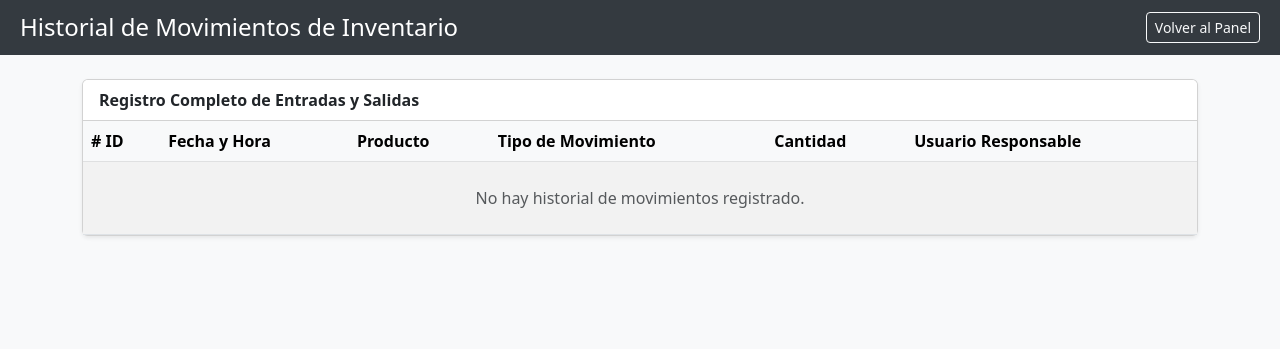
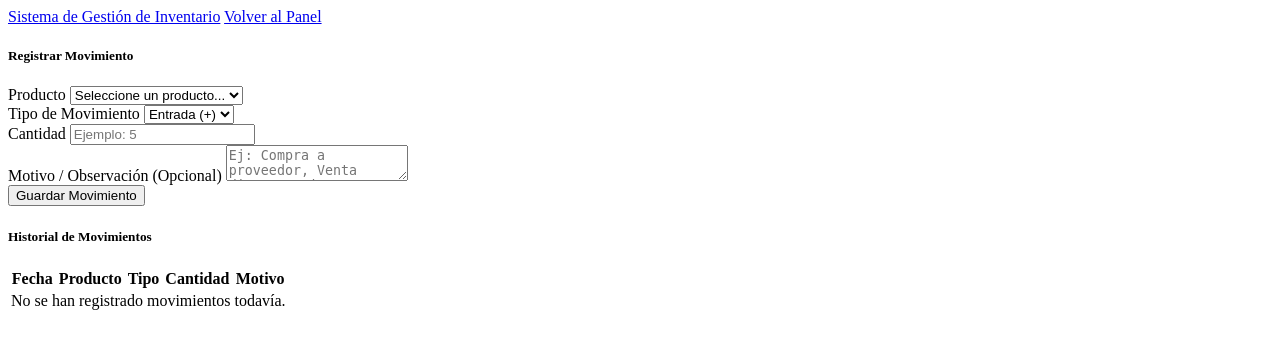
Before and after one commit to Andresmoreno1995-18/sistema-inventario-flask, a Flask app: page /movimientos in a window 1280 px wide. Shown: the top 349 px of the page. Run offline with Flask 3, Linux system fonts and the light colour scheme; a user stored in the database is signed in; data comes from the database, SQL or seed files in the repository; data that the repository does not hold is empty; some libraries are stand-ins or nearby versions.

Commit message:
Update movimientos.html

```diff
--- a/templates/movimientos.html
+++ b/templates/movimientos.html
@@ -3,58 +3,111 @@
 <head>
     <meta charset="UTF-8">
     <meta name="viewport" content="width=device-width, initial-scale=1.0">
-    <title>Historial de Movimientos</title>
-    <link href="https://cdn.jsdelivr.net/npm/bootstrap@5.3.0/dist/css/bootstrap.min.css" rel="stylesheet">
-    <style>
-        body { background-color: #f8f9fa; }
-        .top-bar { background-color: #343a40; color: white; padding: 12px 20px; }
-    </style>
+    <title>Gestión de Movimientos - Inventario</title>
+    <link href="[https://cdn.jsdelivr.net/npm/bootstrap@5.3.0/dist/css/bootstrap.min.css](https://cdn.jsdelivr.net/npm/bootstrap@5.3.0/dist/css/bootstrap.min.css)" rel="stylesheet">
 </head>
-<body>
+<body class="bg-light">
+    <!-- Navegación -->
+    <nav class="navbar navbar-expand-lg navbar-dark bg-dark mb-4">
+        <div class="container-fluid px-4">
+            <a class="navbar-brand fw-bold" href="/">Sistema de Gestión de Inventario</a>
+            <a href="/" class="btn btn-outline-light btn-sm">Volver al Panel</a>
+        </div>
+    </nav>
 
-    <div class="top-bar d-flex justify-content-between align-items-center">
-        <h4 class="m-0">Historial de Movimientos de Inventario</h4>
-        <a href="{{ url_for('inicio') }}" class="btn btn-outline-light btn-sm">Volver al Panel</a>
+    <div class="container">
+        <div class="row g-4">
+            <!-- Formulario para Registrar Movimiento -->
+            <div class="col-md-5">
+                <div class="card shadow-sm border-0">
+                    <div class="card-header bg-primary text-white">
+                        <h5 class="card-title mb-0">Registrar Movimiento</h5>
+                    </div>
+                    <div class="card-body">
+                        {% with messages = get_flashed_messages(with_categories=true) %}
+                            {% if messages %}
+                                {% for category, message in messages %}
+                                    <div class="alert alert-{{ category if category != 'error' else 'danger' }} alert-dismissible fade show" role="alert">
+                                        {{ message }}
+                                        <button type="button" class="btn-close" data-bs-dismiss="alert" aria-label="Close"></button>
+                                    </div>
+                                {% endfor %}
+                            {% endif %}
+                        {% endwith %}
+
+                        <form action="/movimientos" method="POST">
+                            <div class="mb-3">
+                                <label for="producto_id" class="form-label fw-bold">Producto</label>
+                                <select class="form-select" id="producto_id" name="producto_id" required>
+                                    <option value="" disabled selected>Seleccione un producto...</option>
+                                    {% for prod in productos %}
+                                        <option value="{{ prod[0] }}" {% if request.args.get('producto_id')|int == prod[0] %}selected{% endif %}>
+                                            {{ prod[1] }} (Stock actual: {{ prod[4] }})
+                                        </option>
+                                    {% endfor %}
+                                </select>
                             </div>
 
-    <div class="container mt-4">
-        <div class="card shadow-sm">
-            <div class="card-header bg-white font-weight-bold">
-                <strong>Registro Completo de Entradas y Salidas</strong>
+                            <div class="mb-3">
+                                <label for="tipo" class="form-label fw-bold">Tipo de Movimiento</label>
+                                <select class="form-select" id="tipo" name="tipo" required>
+                                    <option value="Entrada" {% if request.args.get('tipo') == 'Entrada' %}selected{% endif %}>Entrada (+)</option>
+                                    <option value="Salida" {% if request.args.get('tipo') == 'Salida' %}selected{% endif %}>Salida (-)</option>
+                                </select>
+                            </div>
+
+                            <div class="mb-3">
+                                <label for="cantidad" class="form-label fw-bold">Cantidad</label>
+                                <input type="number" class="form-control" id="cantidad" name="cantidad" min="1" required placeholder="Ejemplo: 5">
+                            </div>
+
+                            <div class="mb-3">
+                                <label for="motivo" class="form-label fw-bold">Motivo / Observación (Opcional)</label>
+                                <textarea class="form-control" id="motivo" name="motivo" rows="2" placeholder="Ej: Compra a proveedor, Venta directa, Ajuste..."></textarea>
+                            </div>
+
+                            <button type="submit" class="btn btn-success w-100">Guardar Movimiento</button>
+                        </form>
+                    </div>
+                </div>
+            </div>
+
+            <!-- Historial Completo de Movimientos -->
+            <div class="col-md-7">
+                <div class="card shadow-sm border-0">
+                    <div class="card-header bg-dark text-white">
+                        <h5 class="card-title mb-0">Historial de Movimientos</h5>
                     </div>
                     <div class="card-body p-0">
-                <table class="table table-striped table-hover m-0 align-middle">
+                        <div class="table-responsive">
+                            <table class="table table-hover align-middle mb-0">
                                 <thead class="table-light">
                                     <tr>
-                            <th># ID</th>
-                            <th>Fecha y Hora</th>
+                                        <th>Fecha</th>
                                         <th>Producto</th>
-                            <th>Tipo de Movimiento</th>
+                                        <th>Tipo</th>
                                         <th>Cantidad</th>
-                            <th>Usuario Responsable</th>
+                                        <th>Motivo</th>
                                     </tr>
                                 </thead>
                                 <tbody>
                                     {% if movimientos %}
-                            {% for m in movimientos %}
+                                        {% for mov in movimientos %}
                                         <tr>
-                                <td>#{{ m.id }}</td>
-                                <td>{{ m.fecha }}</td>
-                                <td><strong>{{ m.producto }}</strong></td>
+                                            <td><small class="text-muted">{{ mov[0] }}</small></td>
+                                            <td><strong>{{ mov[1] }}</strong></td>
                                             <td>
-                                    {% if m.tipo == 'Entrada' %}
-                                        <span class="badge bg-success">Entrada</span>
-                                    {% else %}
-                                        <span class="badge bg-danger">Salida</span>
-                                    {% endif %}
+                                                <span class="badge {% if mov[2] == 'Entrada' %}bg-success{% else %}bg-danger{% endif %}">
+                                                    {{ mov[2] }}
+                                                </span>
                                             </td>
-                                <td>{{ m.cantidad }}</td>
-                                <td><span class="badge bg-secondary">{{ m.usuario }}</span></td>
+                                            <td><strong>{{ mov[3] }}</strong></td>
+                                            <td><small>{{ mov[4] if mov[4] else '-' }}</small></td>
                                         </tr>
                                         {% endfor %}
                                     {% else %}
                                         <tr>
-                                <td colspan="6" class="text-center text-muted py-4">No hay historial de movimientos registrado.</td>
+                                            <td colspan="5" class="text-center text-muted py-4">No se han registrado movimientos todavía.</td>
                                         </tr>
                                     {% endif %}
                                 </tbody>
@@ -62,6 +115,10 @@
                         </div>
                     </div>
                 </div>
+            </div>
+        </div>
+    </div>
 
+    <script src="[https://cdn.jsdelivr.net/npm/bootstrap@5.3.0/dist/js/bootstrap.bundle.min.js](https://cdn.jsdelivr.net/npm/bootstrap@5.3.0/dist/js/bootstrap.bundle.min.js)"></script>
 </body>
 </html>
```
Lines whose indentation alone changed are shown as unchanged.
